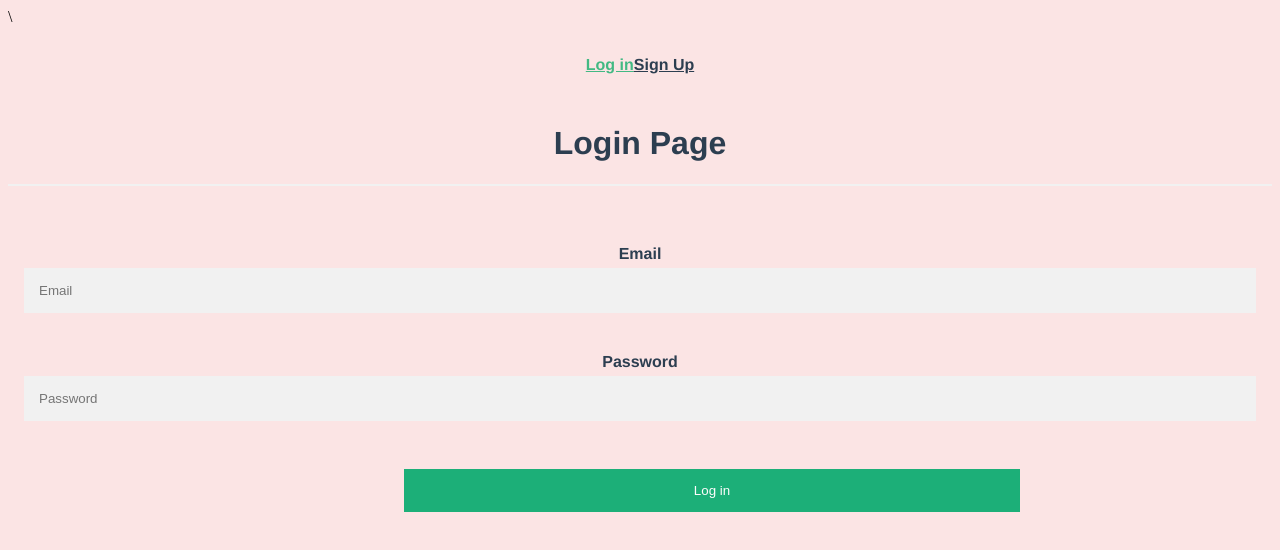
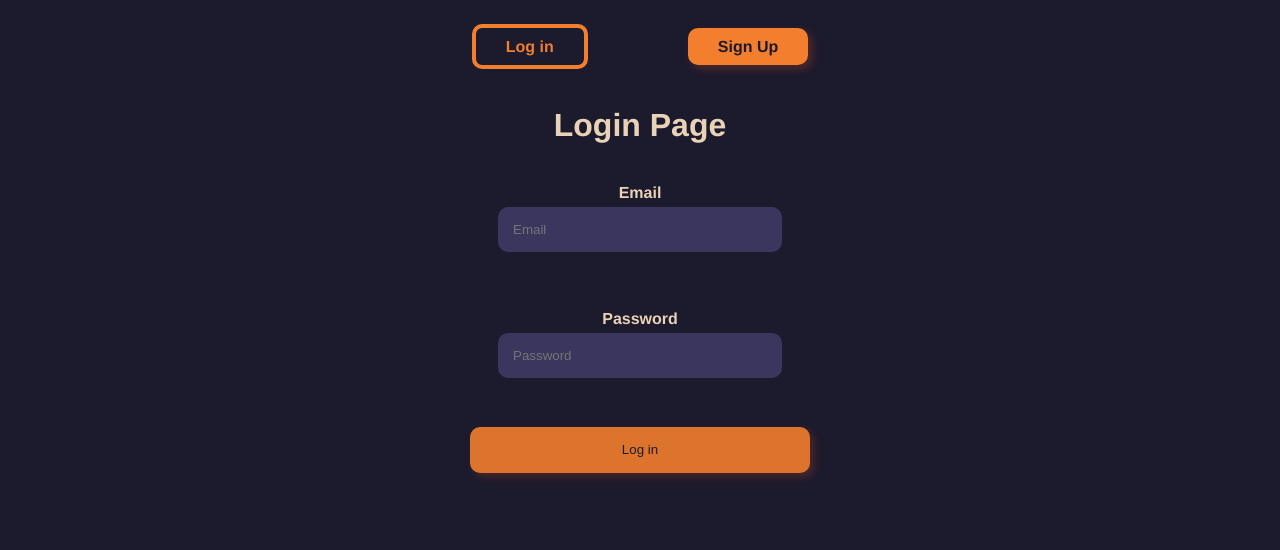
Before and after one commit to aliiimaher/Trello-Front-End-Vue, a Vue app: page /login in a window 1280 px wide. Shown: the top 550 px of the page. Built offline with nearby package versions, Linux system fonts and the light colour scheme.

Commit message:
Amo yousef add styles

```diff
--- a/public/index.html
+++ b/public/index.html
@@ -6,7 +6,7 @@
     <meta name="viewport" content="width=device-width,initial-scale=1.0" />
     <link rel="icon" href="<%= BASE_URL %>favicon.ico" />
     <title><%= htmlWebpackPlugin.options.title %></title>
-    \
+
     <link rel="stylesheet" href="style.css" />
   </head>
   <body>
--- a/public/style.css
+++ b/public/style.css
@@ -1,3 +1,8 @@
 *{
-    background-color: rgb(251, 228, 228);
+    color: #EAD2B7;
 }
+
+body {
+    background-color: #1C1A2D;
+
+}
--- a/src/components/Board.vue
+++ b/src/components/Board.vue
@@ -1,17 +1,38 @@
 <!-- eslint-disable vue/multi-word-component-names -->
 <template>
-  <div>
-    <h1>{{ board }}</h1>
+  <div class="board">
+    <h3><span class="title">Title:</span> {{ board.title }}</h3>
+    <h4>Visibility: {{ board.visibility }}</h4>
+    <h5>Lists:</h5>
+    <div v-for="(item, index) in board.lists" :key="index">
+      <List :list="board.lists[index]" />
+    </div>
   </div>
 </template>
 
 <script>
+import List from "./List.vue";
 export default {
   props: {
     board: [],
   },
+  components: {
+    List,
+  },
 };
 </script>
 
-<style>
+<style scoped>
+.title {
+  color: #f27e2e;
+}
+
+.board {
+  box-shadow: inset -18px -18px 30px #322f51,
+    inset 18px 18px 30px rgba(0, 0, 0, 0.8);
+  padding: 20px 0px;
+  margin: 20px 100px;
+
+  border-radius: 15px;
+}
 </style>
--- a/src/components/List.vue
+++ b/src/components/List.vue
@@ -1,10 +1,29 @@
 <!-- eslint-disable vue/multi-word-component-names -->
 <template>
-  <div></div>
+  <div class="list">
+    <h5>name: {{ list.title }}</h5>
+    <div v-for="(item, index) in list" :key="index">
+      <Card :card="list.cards[index]" />
+    </div>
+  </div>
 </template>
 
 <script>
+export default {
+  components: {},
+  methods: {},
+  props: {
+    list: [],
+  },
+};
 </script>
 
 <style>
+.list {
+  padding: 20px 40px;
+  margin: 50px auto;
+  width: 58%;
+  box-shadow: -18px -18px 30px #322f51, 18px 18px 30px rgba(0, 0, 0, 0.8);
+  border-radius: 15px;
+}
 </style>
--- a/src/components/WorkSpace.vue
+++ b/src/components/WorkSpace.vue
@@ -1,13 +1,14 @@
 <template>
-  <div>
-    <h1>Name: {{ workspace.name }}</h1>
+  <div class="workspace">
+    <h1><span class="name">Name:</span> {{ workspace.name }}</h1>
     <h2>Type: {{ workspace.type }}</h2>
-    <h5>Description: {{ workspace.description }}</h5>
-    <Board
-      :board="workspace[index].board"
-      v-for="(item, index) in workspaces"
-      :key="index"
-    />
+    <h3>Description: {{ workspace.description }}</h3>
+    <hr />
+    <h2>Boards:</h2>
+    <div v-for="(item, index) in workspace.boards" :key="index">
+      <Board :board="workspace.boards[index]" />
+      <br />
+    </div>
   </div>
 </template>
 
@@ -25,7 +26,14 @@ export default {
 </script>
 
 <style scoped>
-div {
-  border-bottom-style: solid;
+.workspace {
+  background: #1c1a2d !important;
+  border-radius: 30px;
+  box-shadow: -18px -18px 30px #322f51, 18px 18px 30px rgba(0, 0, 0, 0.8);
+  margin: 100px 300px;
+  padding: 100px;
+}
+.name {
+  color: #f27e2e;
 }
 </style>
--- a/src/views/LogIn.vue
+++ b/src/views/LogIn.vue
@@ -1,18 +1,28 @@
 <template>
   <h1>Login Page</h1>
-  <hr />
+  <!-- <hr /> -->
   <br />
   <div class="container">
     <!-- <form id="login"> -->
+    <div class="password-input">
       <label><b>Email </b> </label>
-    <input v-model="currentUser.email" type="text" placeholder="Email" />
+      <input
+        class="input"
+        v-model="currentUser.email"
+        type="text"
+        placeholder="Email"
+      />
+    </div>
     <br /><br />
+    <div class="password-input">
       <label><b> Password </b> </label>
       <input
+        class="input"
         v-model="currentUser.password"
         type="password"
         placeholder="Password"
       />
+    </div>
     <br /><br />
     <button class="signupbtn" @click="logIn">Log in</button>
 
@@ -103,22 +113,28 @@ button:hover {
   opacity: 1;
 }
 
-/* Extra styles for the cancel button */
-.cancelbtn {
-  padding: 14px 20px;
-  background-color: #f44336;
-}
+/* Float cancel and signup buttons and add an equal width */
 
-/* Float cancel and signup buttons and add an equal width */
-.cancelbtn,
 .signupbtn {
-  float: left;
-  width: 50%;
+  background: #f27e2e;
+  box-shadow: 4px 4px 8px rgba(244, 86, 37, 0.25);
+  border-radius: 10px;
+  margin: 50px;
+  padding: 10px 30px;
+  text-decoration: none;
+  color: #1c1a2d;
+  margin-top: -9px;
+  height: 46px;
 }
 
 /* Add padding to container elements */
 .container {
-  padding: 16px;
+  padding: 0px 20px;
+  width: 30%;
+  display: flex;
+  flex-direction: column;
+  align-items: center;
+  margin: 0px auto;
 }
 
 /* Clear floats */
@@ -127,4 +143,16 @@ button:hover {
   clear: both;
   display: table;
 }
+
+.input {
+  background: #3a365e !important;
+  border-radius: 10px;
+  color: #ead2b7;
+}
+
+.password-input {
+  margin-top: -30px 0px;
+  padding: 0px;
+  width: 284px !important;
+}
 </style>
--- a/src/views/SignUp.vue
+++ b/src/views/SignUp.vue
@@ -2,10 +2,11 @@
   <!-- <form action="action_page.php" style="border: 1px solid #ccc"> -->
   <div class="container">
     <h1>Sign Up</h1>
-    <hr />
+    <!-- <hr /> -->
 
     <label for="firstName"><b>First name</b></label>
     <input
+      class="input"
       type="text"
       placeholder="First name"
       v-model="currentUser.firstName"
@@ -13,6 +14,7 @@
 
     <label for="lastName"><b>Last name</b></label>
     <input
+      class="input"
       type="text"
       placeholder="Last name"
       name="email"
@@ -21,6 +23,7 @@
 
     <label for="email"><b>Email</b></label>
     <input
+      class="input"
       type="text"
       placeholder="Email "
       name="email"
@@ -29,6 +32,7 @@
 
     <label for="psw"><b>Password</b></label>
     <input
+      class="input"
       type="text"
       placeholder="Password"
       name="psw"
@@ -119,28 +123,35 @@ button:hover {
   opacity: 1;
 }
 
-/* Extra styles for the cancel button */
-.cancelbtn {
-  padding: 14px 20px;
-  background-color: #f44336;
-}
-
 /* Float cancel and signup buttons and add an equal width */
-.cancelbtn,
 .signupbtn {
-  float: left;
-  width: 50%;
+  background: #f27e2e;
+  box-shadow: 4px 4px 8px rgba(244, 86, 37, 0.25);
+  border-radius: 10px;
+  margin: 50px;
+  padding: 10px 30px;
+  text-decoration: none;
+  color: #1c1a2d;
+  width: 324px !important;
+  height: 46px !important;
 }
 
 /* Add padding to container elements */
 .container {
-  padding: 16px;
+  width: 30%;
+  margin: 0px auto;
+  display: flex;
+  align-items: center;
+  flex-direction: column;
+}
+
+.input {
+  color: #ead2b7;
+  background: #3a365e !important;
+  border-radius: 10px;
 }
 
 /* Clear floats */
 .clearfix::after {
-  content: "";
-  clear: both;
-  display: table;
 }
 </style>
--- a/src/views/StartPage.vue
+++ b/src/views/StartPage.vue
@@ -1,10 +1,31 @@
 <template>
   <nav>
-    <!-- <router-link to="/">Home</router-link> -->
-    <router-link to="./login">Log in</router-link>
-    <router-link to="./sign-up">Sign Up</router-link>
+    <router-link to="./login" class="login">Log in</router-link>
+    <router-link to="./sign-up" class="signup">Sign Up</router-link>
   </nav>
 </template>
 
 <script>
 </script>
+
+
+<style scoped>
+.signup {
+  background: #f27e2e;
+  box-shadow: 4px 4px 8px rgba(244, 86, 37, 0.25);
+  border-radius: 10px;
+  margin: 50px;
+  padding: 10px 30px;
+  text-decoration: none;
+  color: #1c1a2d;
+}
+
+.login {
+  border: 4px solid #f27e2e;
+  margin: 50px;
+  padding: 10px 30px;
+  text-decoration: none;
+  color: #f27e2e;
+  border-radius: 10px;
+}
+</style>
--- a/src/views/Workspaces.vue
+++ b/src/views/Workspaces.vue
@@ -54,7 +54,4 @@ export default {
 
 
 <style scoped>
-WorkSpace {
-  border-bottom-color: #009900;
-}
 </style>
```
Also changed, not shown: src/components/Card.vue (+12 -1 lines), src/views/Board.vue (deleted, +0 -10 lines). Lines whose indentation alone changed are shown as unchanged.
